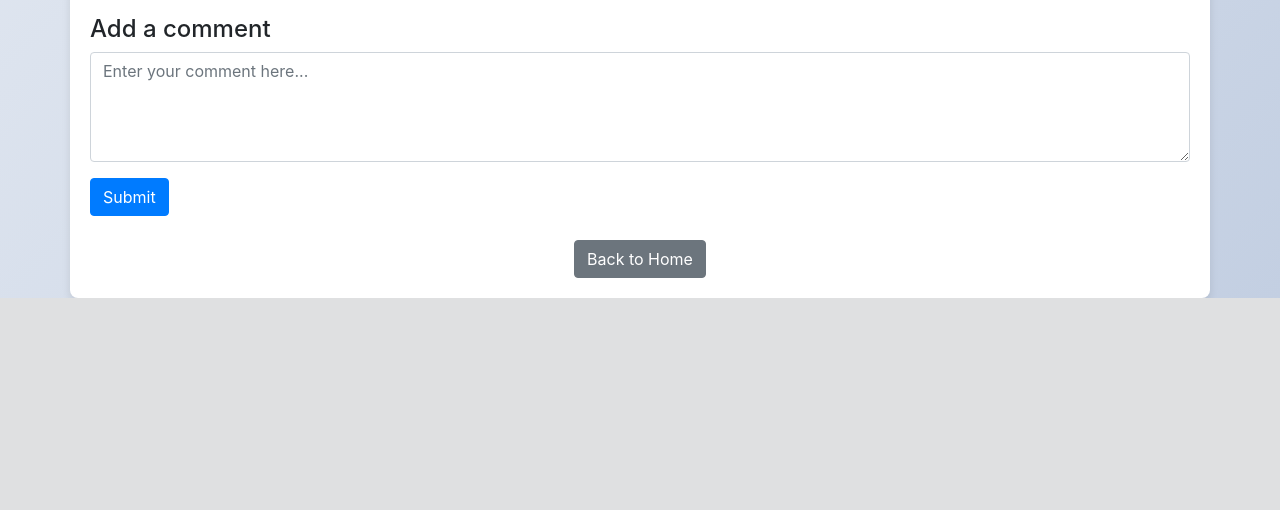
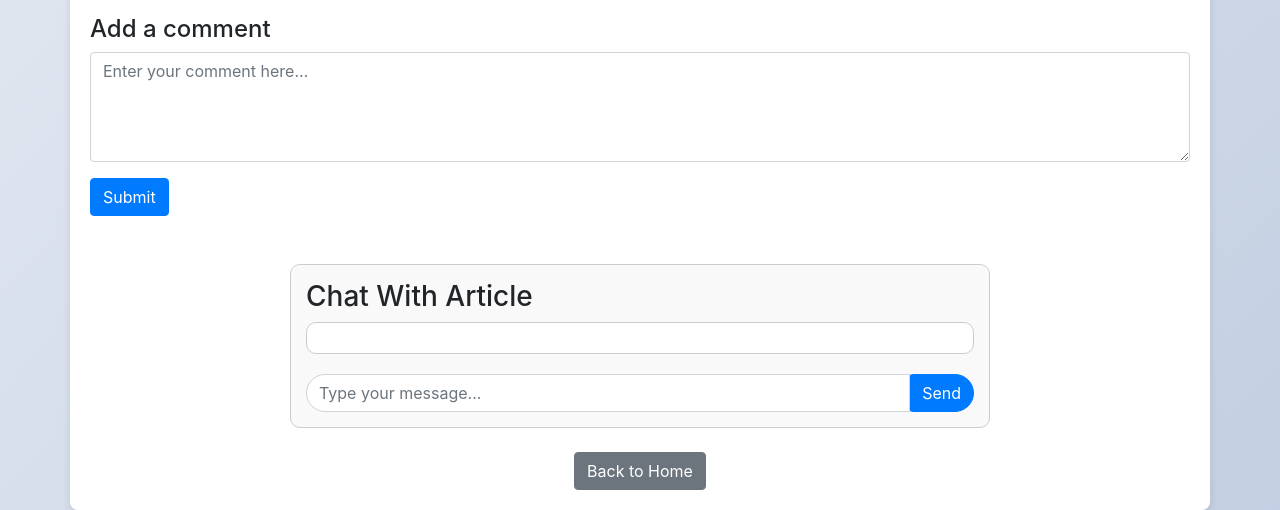
Before and after one commit to HaomingX/Article-Manager, a Django app: page /article/4/ in a window 1280 px wide. Shown: the part 1403-1913 px from the top of the page. Before the commit the page ends 1701 px from the top, so only its background shows below. Run offline with Django 4.2, Linux system fonts and the light colour scheme; data comes from the database, SQL or seed files in the repository; both versions use the stored data as it was after the commit; some libraries are stand-ins or nearby versions.

Commit message:
llm_chat

```diff
--- a/Article_Manager/urls.py
+++ b/Article_Manager/urls.py
@@ -37,6 +37,7 @@ urlpatterns = [
     path('', views.home, name='home'),
     path('ckeditor/', include('ckeditor_uploader.urls')),
     path('admin/', admin.site.urls,name='admin'),  # 管理后台路径
+    path('chat-api/', views.chat_api, name='chat_api'),
 
 ]
 
--- a/app01/static/css/article_detail.css
+++ b/app01/static/css/article_detail.css
@@ -81,3 +81,61 @@ body {
             margin-block-start: 0em;
             margin-block-end: 0em;
         }
+/* Add this to your CSS file */
+.chat-container {
+    margin-top: 20px;
+    border: 1px solid #ccc;
+    padding: 15px;
+    border-radius: 10px;
+    background-color: #f9f9f9;
+    max-width: 700px;
+    margin: auto;
+}
+.chat-box {
+    max-height: 400px;
+    overflow-y: auto;
+    padding: 15px;
+    border: 1px solid #ccc;
+    background-color: #fff;
+    margin-bottom: 20px;
+    border-radius: 10px;
+}
+.chat-box .message {
+    margin-bottom: 20px;
+    padding: 10px 15px;
+    border-radius: 20px;
+    display: inline-block;
+    max-width: 80%;
+    word-wrap: break-word;
+}
+.chat-box .message.user {
+    background-color: #e0f7fa;
+    text-align: right;
+    align-self: flex-end;
+    color: #006064;
+}
+.chat-box .message.bot {
+    background-color: #f1f8e9;
+    text-align: left;
+    align-self: flex-start;
+    color: #33691e;
+}
+.chat-box .label {
+    display: block;
+    font-weight: bold;
+    margin-bottom: 5px;
+}
+.input-group {
+    display: flex;
+    justify-content: space-between;
+}
+.input-group .form-control {
+    flex: 1;
+    border-top-left-radius: 20px;
+    border-bottom-left-radius: 20px;
+    margin-right: -1px;
+}
+.input-group .btn {
+    border-top-right-radius: 20px;
+    border-bottom-right-radius: 20px;
+}
--- a/app01/templates/article_detail.html
+++ b/app01/templates/article_detail.html
@@ -64,6 +64,19 @@
             </form>
         </div>
 
+        <div class="chat-container mt-5">
+            <h3>Chat With Article</h3>
+            <div id="chat-box" class="chat-box">
+                <!-- Messages will be appended here -->
+            </div>
+            <div class="input-group mt-3">
+                <input type="text" id="user-input" class="form-control" placeholder="Type your message...">
+                <button id="send-button" class="btn btn-primary">Send</button>
+            </div>
+        </div>
+
+
+
         <div class="text-center mt-4">
             <a href="{% url 'home' %}" class="btn btn-secondary">Back to Home</a>
         </div>
@@ -108,7 +121,53 @@
                     }
                 );
             });
+            document.addEventListener('DOMContentLoaded', function() {
+                const sendButton = document.getElementById('send-button');
+                const userInput = document.getElementById('user-input');
+                const chatBox = document.getElementById('chat-box');
 
+                sendButton.addEventListener('click', sendMessage);
+                userInput.addEventListener('keypress', function(e) {
+                    if (e.key === 'Enter') sendMessage();
+                });
+
+                function sendMessage() {
+                    const message = userInput.value.trim();
+                    if (!message) return;
+
+                    appendMessage('user', message);
+                    userInput.value = '';
+
+                    fetch('{% url "chat_api" %}', {
+                        method: 'POST',
+                        headers: {
+                            'Content-Type': 'application/json',
+                            'X-CSRFToken': '{{ csrf_token }}'
+                        },
+                        body: JSON.stringify({ message: message, article_id: {{ article.id }} })
+                    })
+                    .then(response => response.json())
+                    .then(data => {
+                        if (data.reply) {
+                            appendMessage('bot', data.reply);
+                        }
+                    });
+                }
+
+                function appendMessage(sender, message) {
+                    const messageElement = document.createElement('div');
+                    messageElement.classList.add('message', sender);
+                    const label = document.createElement('strong');
+                    label.classList.add('label');
+                    label.textContent = sender === 'user' ? 'User: ' : 'LLM: ';
+                    messageElement.appendChild(label);
+                    const text = document.createElement('span');
+                    text.textContent = message;
+                    messageElement.appendChild(text);
+                    chatBox.appendChild(messageElement);
+                    chatBox.scrollTop = chatBox.scrollHeight;
+                }
+            });
     </script>
 </body>
 </html>
--- a/app01/views.py
+++ b/app01/views.py
@@ -16,7 +16,7 @@ from django.views.decorators.http import require_POST
 from django.views.decorators.csrf import csrf_exempt
 import json
 from django.views.decorators.csrf import csrf_exempt
-from .llm_test import llm_explain
+from .llm_test import llm_explain, llm_chat
 from django.core.cache import cache
 from django.db.models import Q
 import os
@@ -153,6 +153,23 @@ def llm_explain_view(request):
             cache.set(cache_key, summary, timeout=60 * 60)  # Cache for 1 hour
 
         return JsonResponse({'summary': summary})
+    return JsonResponse({'error': 'Invalid request'}, status=400)
+
+@csrf_exempt
+def chat_api(request):
+    if request.method == 'POST':
+        data = json.loads(request.body)
+        message = data.get('message')
+        article_id = data.get('article_id')
+
+        # 根据文章ID获取文章内容
+        article = Article.objects.get(id=article_id)
+        article_content = article.content
+        # 调用大模型函数进行对话
+        response = llm_chat(article_content, message)
+
+        return JsonResponse({'reply': response})
+
     return JsonResponse({'error': 'Invalid request'}, status=400)
 
 @login_required
```
Also changed, not shown: app01/llm_test.py (+29 -0 lines), db.sqlite3.
